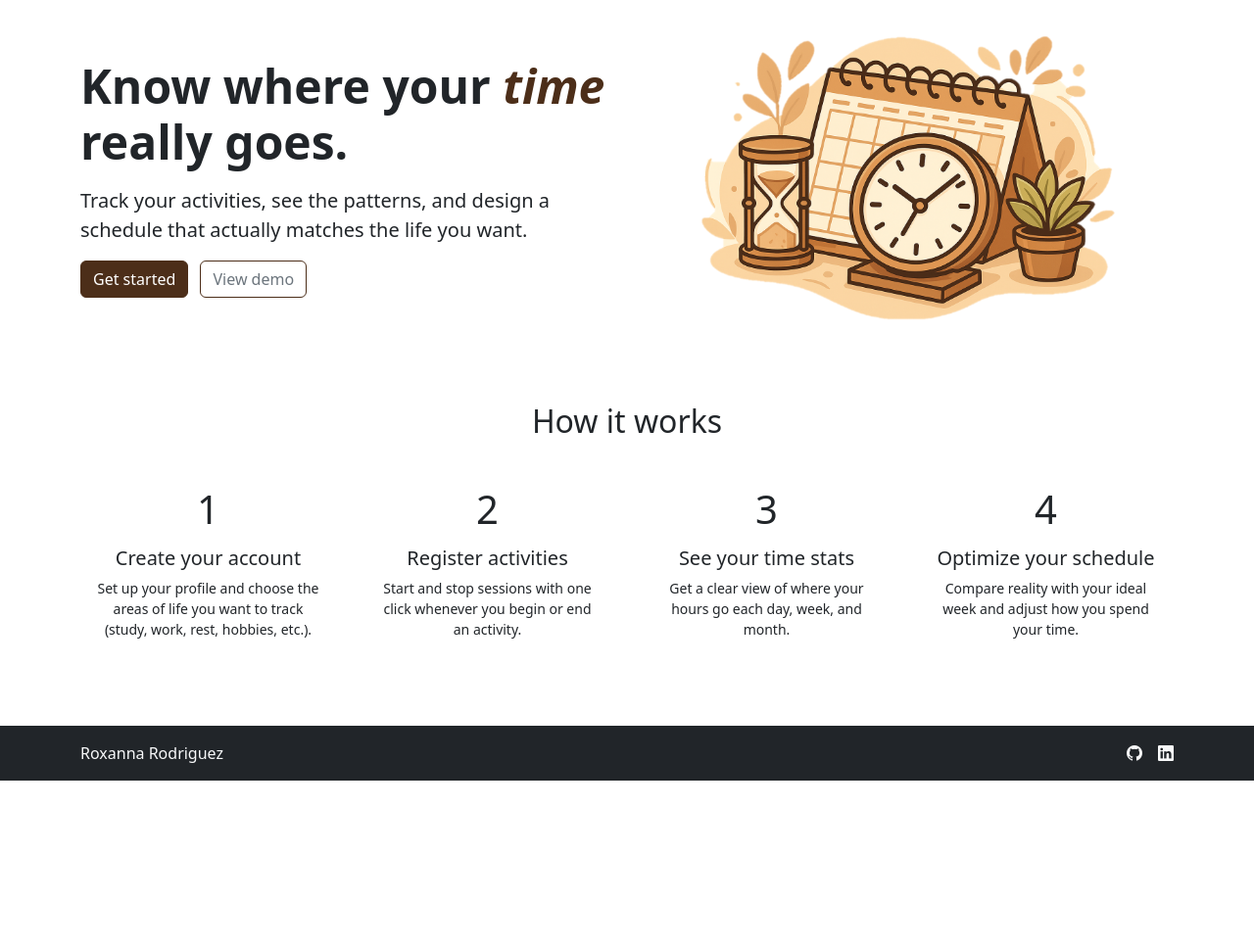
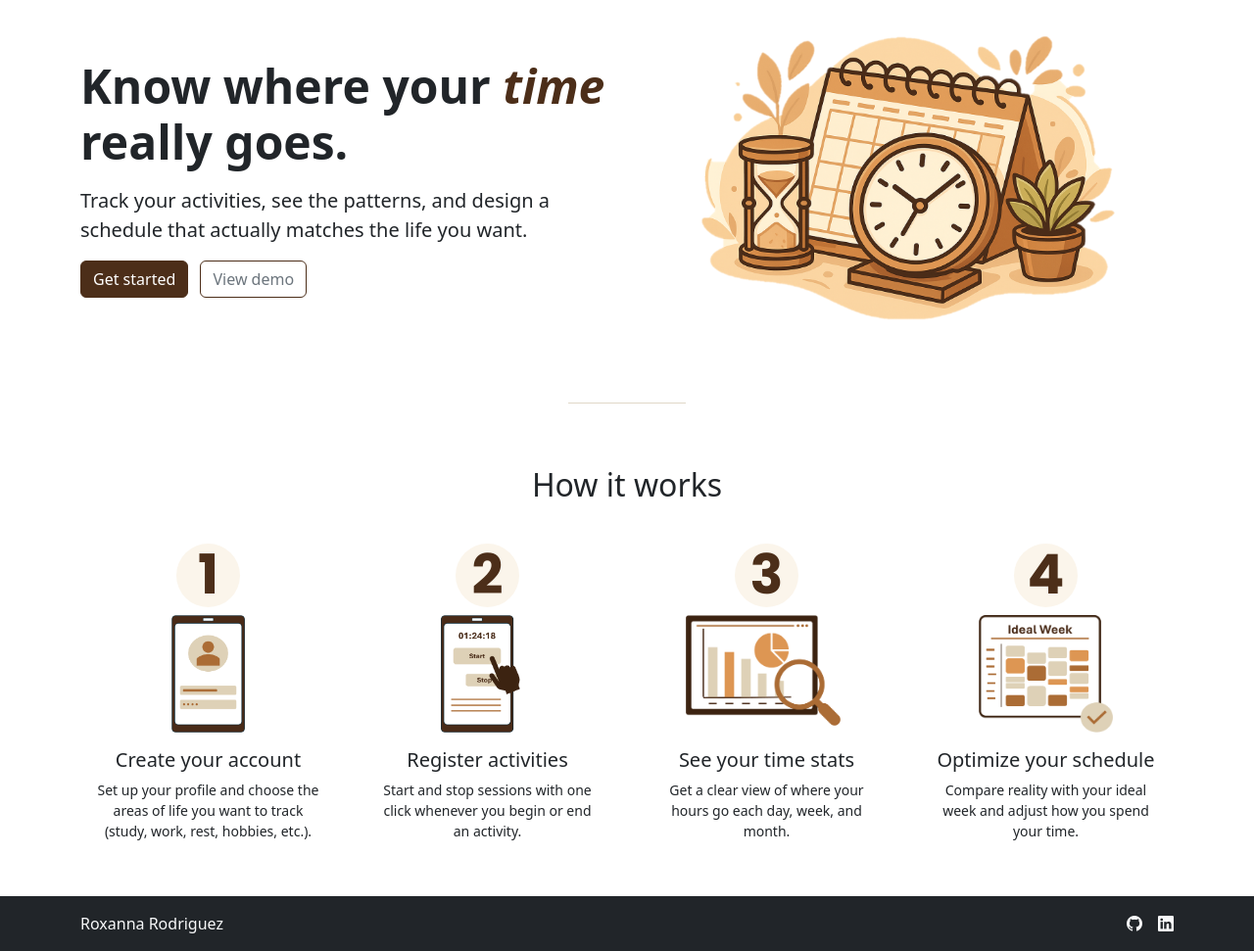
Before and after one commit to roxannardgz/time-management-cs50, a Flask app: page / in a window 1280 px wide. Shown: the part 81-1052 px from the top of the page at 98% size. Before the commit the page ends 878 px from the top, so only its background shows below. Run offline with Flask 3, Linux system fonts and the light colour scheme.

Commit message:
Add steps images and replace login and signup images

```diff
--- a/static/styles.css
+++ b/static/styles.css
@@ -29,6 +29,43 @@ main {
     align-items: center;
     justify-content: center;
 }
+
+
+.step-img {
+    width: auto;
+    height: 120px;
+    object-fit: contain;
+}
+
+
+/* step num styling index page */
+.step-number {
+    display: flex;
+    align-items: center;
+    justify-content: center;
+
+    width: 65px;
+    height: 65px;
+    border-radius: 50%;
+    background-color: #fbf5eb;
+
+    font-family: 'Poppins', sans-serif;
+    font-size: 3.5rem;
+    font-weight: 700;
+    line-height: 1;
+    color: #4c2e19;
+
+    margin: 0 auto 0.5rem;
+}
+
+.section-divider {
+    height: 1px;
+    width: 120px;
+    margin: 3rem auto;
+    background-color: #e0d8c8;
+}
+
+
 
 /* Palette (reference)
 #1F1D20  dark
--- a/templates/index.html
+++ b/templates/index.html
@@ -27,15 +27,20 @@
         </div>
     </section>
 
+    <div class="section-divider my-5"></div>
+
+
     <!-- How it works -->
-    <section class="mb-5">
+    <section class="py-3">
         <h2 class="text-center mb-4">How it works</h2>
 
         <div class="row g-4">
             <div class="col-md-3">
                 <div class="card h-100 text-center border-0">
                     <div class="card-body">
-                        <div class="fs-1 mb-2">1</div>
+                        <div class="step-number mb-2">1</div>
+                        <img src="{{ url_for('static', filename='step1-img.png') }}" class="img-fluid mb-3 step-img"
+                            alt="Step 1 illustration">
                         <h5 class="card-title">Create your account</h5>
                         <p class="card-text small">
                             Set up your profile and choose the areas of life you want to track
@@ -48,7 +53,9 @@
             <div class="col-md-3">
                 <div class="card h-100 text-center border-0">
                     <div class="card-body">
-                        <div class="fs-1 mb-2">2</div>
+                        <div class="step-number mb-2">2</div>
+                        <img src="{{ url_for('static', filename='step2-img.png') }}" class="img-fluid mb-3 step-img"
+                            alt="Step 2 illustration">
                         <h5 class="card-title">Register activities</h5>
                         <p class="card-text small">
                             Start and stop sessions with one click whenever you begin or end
@@ -61,7 +68,9 @@
             <div class="col-md-3">
                 <div class="card h-100 text-center border-0">
                     <div class="card-body">
-                        <div class="fs-1 mb-2">3</div>
+                        <div class="step-number mb-2">3</div>
+                        <img src="{{ url_for('static', filename='step3-img.png') }}" class="img-fluid mb-3 step-img"
+                            alt="Step 3 illustration">
                         <h5 class="card-title">See your time stats</h5>
                         <p class="card-text small">
                             Get a clear view of where your hours go each day, week, and month.
@@ -73,7 +82,9 @@
             <div class="col-md-3">
                 <div class="card h-100 text-center border-0">
                     <div class="card-body">
-                        <div class="fs-1 mb-2">4</div>
+                        <div class="step-number mb-2">4</div>
+                        <img src="{{ url_for('static', filename='step4-img.png') }}" class="img-fluid mb-3 step-img"
+                            alt="Step 4 illustration">
                         <h5 class="card-title">Optimize your schedule</h5>
                         <p class="card-text small">
                             Compare reality with your ideal week and adjust how you spend
--- a/templates/layout.html
+++ b/templates/layout.html
@@ -16,6 +16,8 @@
 
     <link rel="stylesheet" href="{{ url_for('static', filename='styles.css') }}">
     <link rel="stylesheet" href="https://cdn.jsdelivr.net/npm/bootstrap-icons@1.10.5/font/bootstrap-icons.css">
+
+    <link href="https://fonts.googleapis.com/css2?family=Poppins:wght@600;700&display=swap" rel="stylesheet">
 
 
 </head>
--- a/templates/login.html
+++ b/templates/login.html
@@ -9,7 +9,8 @@
 
         <!-- Left side (image) -->
         <div class="col-md-6 d-none d-md-flex align-items-center justify-content-center">
-            <img src="{{ url_for('static', filename='login-img.png') }}" class="img-fluid" alt="Login illustration">
+            <img src="{{ url_for('static', filename='login-img2.png') }}" class="img-fluid" style="width: 900px;"
+                alt="Login illustration">
         </div>
 
         <!-- Right side (form) -->
```
Also changed, not shown: static/hero-img2.png (added), static/login-img2.png (added), static/step1-img.png (added), static/step2-img.png (added), static/step3-img.png (added), static/step4-img.png (added).
